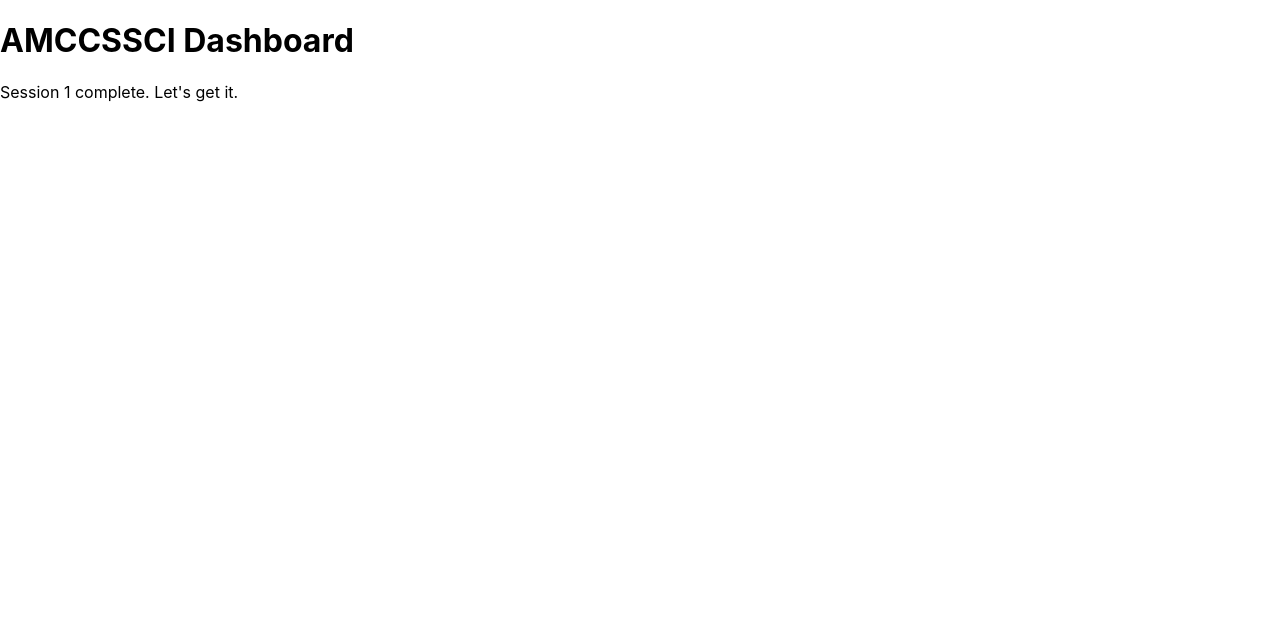
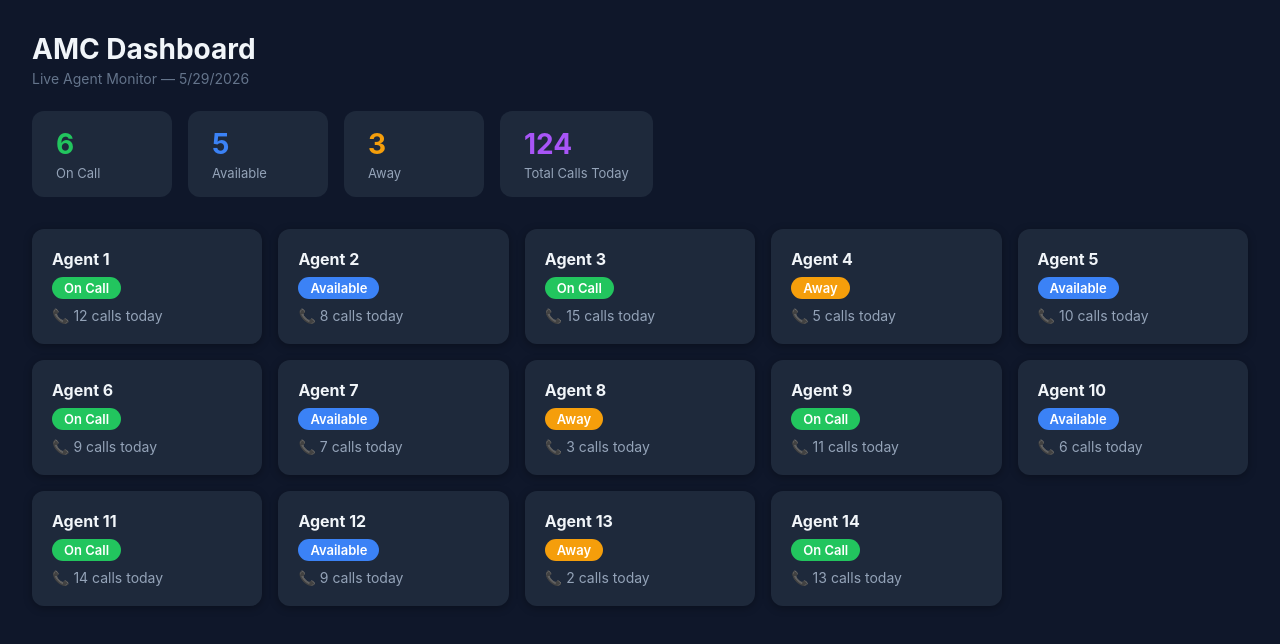
Before and after one commit to jdalmeria-tech/amccssci-dashboard, a React (Create React App) app: page / in a window 1280 px wide. Shown: the top 644 px of the page. Built offline with nearby package versions, Linux system fonts and the light colour scheme.

Commit message:
Session 2: proper component structure, separated CSS and data

```diff
--- a/src/App.css
+++ b/src/App.css
@@ -1,38 +1,58 @@
-.App {
-  text-align: center;
+* {
+  box-sizing: border-box;
+  margin: 0;
+  padding: 0;
 }
 
-.App-logo {
-  height: 40vmin;
-  pointer-events: none;
+body {
+  font-family: -apple-system, BlinkMacSystemFont, 'Segoe UI', sans-serif;
 }
 
-@media (prefers-reduced-motion: no-preference) {
-  .App-logo {
-    animation: App-logo-spin infinite 20s linear;
-  }
+.dashboard {
+  background: #0f172a;
+  min-height: 100vh;
+  padding: 32px;
 }
 
-.App-header {
-  background-color: #282c34;
-  min-height: 100vh;
-  display: flex;
-  flex-direction: column;
-  align-items: center;
-  justify-content: center;
-  font-size: calc(10px + 2vmin);
-  color: white;
+.dashboard-title {
+  color: #f1f5f9;
+  font-size: 28px;
+  margin-bottom: 4px;
 }
 
-.App-link {
-  color: #61dafb;
+.dashboard-subtitle {
+  color: #64748b;
+  margin-bottom: 24px;
+  font-size: 14px;
 }
 
-@keyframes App-logo-spin {
-  from {
-    transform: rotate(0deg);
-  }
-  to {
-    transform: rotate(360deg);
-  }
+.summary-bar {
+  display: flex;
+  gap: 16px;
+  margin-bottom: 32px;
+  flex-wrap: wrap;
 }
+
+.summary-card {
+  background: #1e293b;
+  border-radius: 12px;
+  padding: 16px 24px;
+  min-width: 140px;
+}
+
+.summary-value {
+  font-size: 28px;
+  font-weight: bold;
+  margin-bottom: 4px;
+}
+
+.summary-label {
+  color: #94a3b8;
+  font-size: 13px;
+}
+
+.agent-grid {
+  display: grid;
+  grid-template-columns: repeat(auto-fill, minmax(200px, 1fr));
+  gap: 16px;
+}
--- a/src/App.js
+++ b/src/App.js
@@ -1,8 +1,32 @@
+import './App.css';
+import AgentCard from './components/AgentCard/AgentCard';
+import agents from './data/agents';
+
+const summaryStats = (agents) => [
+  { label: "On Call", value: agents.filter(a => a.status === "On Call").length, color: "#22c55e" },
+  { label: "Available", value: agents.filter(a => a.status === "Available").length, color: "#3b82f6" },
+  { label: "Away", value: agents.filter(a => a.status === "Away").length, color: "#f59e0b" },
+  { label: "Total Calls Today", value: agents.reduce((sum, a) => sum + a.calls, 0), color: "#a855f7" },
+];
+
 function App() {
   return (
-    <div>
-      <h1>AMCCSSCI Dashboard</h1>
-      <p>Session 1 complete. Let's get it.</p>
+    <div className="dashboard">
+      <h1 className="dashboard-title">AMC Dashboard</h1>
+      <p className="dashboard-subtitle">Live Agent Monitor — {new Date().toLocaleDateString()}</p>
+
+      <div className="summary-bar">
+        {summaryStats(agents).map(stat => (
+          <div key={stat.label} className="summary-card">
+            <div className="summary-value" style={{ color: stat.color }}>{stat.value}</div>
+            <div className="summary-label">{stat.label}</div>
+          </div>
+        ))}
+      </div>
+
+      <div className="agent-grid">
+        {agents.map(agent => <AgentCard key={agent.id} agent={agent} />)}
+      </div>
     </div>
   );
 }
--- /dev/null
+++ b/src/components/AgentCard/AgentCard.css
@@ -0,0 +1,42 @@
+.agent-card {
+  background: #1e293b;
+  border-radius: 12px;
+  padding: 20px;
+  display: flex;
+  flex-direction: column;
+  gap: 8px;
+  box-shadow: 0 2px 8px rgba(0, 0, 0, 0.3);
+}
+
+.agent-name {
+  font-weight: bold;
+  font-size: 16px;
+  color: #f1f5f9;
+}
+
+.agent-status {
+  display: inline-block;
+  color: white;
+  border-radius: 20px;
+  padding: 3px 12px;
+  font-size: 13px;
+  font-weight: 600;
+  width: fit-content;
+}
+
+.agent-calls {
+  color: #94a3b8;
+  font-size: 14px;
+}
+
+.status-oncall {
+  background: #22c55e;
+}
+
+.status-available {
+  background: #3b82f6;
+}
+
+.status-away {
+  background: #f59e0b;
+}
--- /dev/null
+++ b/src/components/AgentCard/AgentCard.js
@@ -0,0 +1,21 @@
+import './AgentCard.css';
+
+const statusColor = (status) => {
+  if (status === "On Call") return "status-oncall";
+  if (status === "Available") return "status-available";
+  return "status-away";
+};
+
+function AgentCard({ agent }) {
+  return (
+    <div className="agent-card">
+      <div className="agent-name">{agent.name}</div>
+      <div className={`agent-status ${statusColor(agent.status)}`}>
+        {agent.status}
+      </div>
+      <div className="agent-calls">📞 {agent.calls} calls today</div>
+    </div>
+  );
+}
+
+export default AgentCard;
--- /dev/null
+++ b/src/data/agents.js
@@ -0,0 +1,18 @@
+const agents = [
+  { id: 1, name: "Agent 1", status: "On Call", calls: 12 },
+  { id: 2, name: "Agent 2", status: "Available", calls: 8 },
+  { id: 3, name: "Agent 3", status: "On Call", calls: 15 },
+  { id: 4, name: "Agent 4", status: "Away", calls: 5 },
+  { id: 5, name: "Agent 5", status: "Available", calls: 10 },
+  { id: 6, name: "Agent 6", status: "On Call", calls: 9 },
+  { id: 7, name: "Agent 7", status: "Available", calls: 7 },
+  { id: 8, name: "Agent 8", status: "Away", calls: 3 },
+  { id: 9, name: "Agent 9", status: "On Call", calls: 11 },
+  { id: 10, name: "Agent 10", status: "Available", calls: 6 },
+  { id: 11, name: "Agent 11", status: "On Call", calls: 14 },
+  { id: 12, name: "Agent 12", status: "Available", calls: 9 },
+  { id: 13, name: "Agent 13", status: "Away", calls: 2 },
+  { id: 14, name: "Agent 14", status: "On Call", calls: 13 },
+];
+
+export default agents;
```
